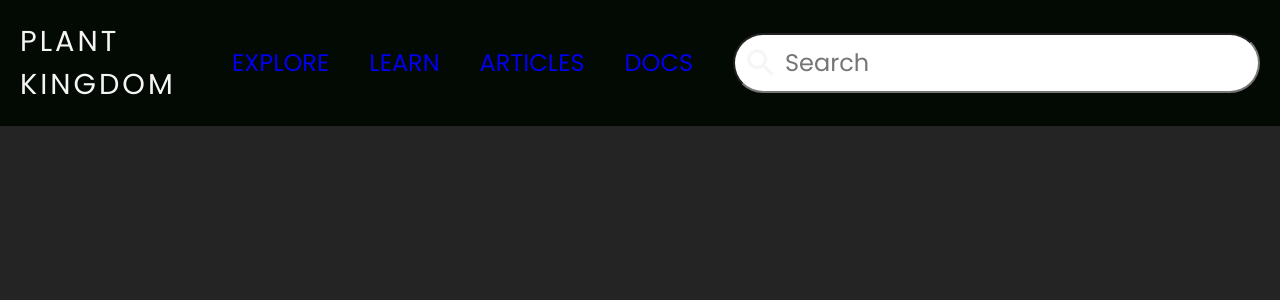
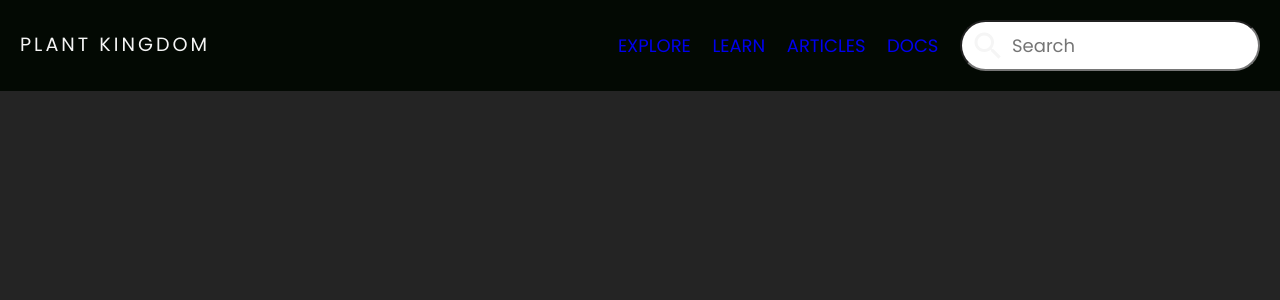
Before and after one commit to Kalmesh-ms/designlab, a React (Vite) app: page / in a window 1280 px wide. Shown: the top 300 px of the page. Built offline with nearby package versions, Linux system fonts and the light colour scheme.

Commit message:
reduce navbar

```diff
--- a/src/App.css
+++ b/src/App.css
@@ -41,13 +41,13 @@
 .navbar {
   background-color: rgb(3, 9, 3);
   padding: 20px 20px;
-  font-size: 24px;
   color: whitesmoke;
   box-sizing: border-box;
 }
 
 .links {
-  gap: 40px;
+  gap: 1.2em;
+  font-size: 18px;
 }
 
 .material-icons.md-18 {
@@ -67,12 +67,14 @@
   display: flex;
   align-items: center;
   border-radius: 30px;
+  width: 300px;
 }
 
 .input-search {
   padding: 10px;
   padding-left: 50px; /* Space for the icon */
   border-radius: inherit;
+  width: inherit;
 }
 
 .input-search:focus {
--- a/src/App.jsx
+++ b/src/App.jsx
@@ -31,7 +31,7 @@ function App() {
           </div>
           <div className="flex-column search-div">
             <input
-              className="input-l input-search"
+              className="input-search"
               placeholder="Search"
               onFocus={() =>
                 document.querySelector(".search-div").classList.add("active")
```
